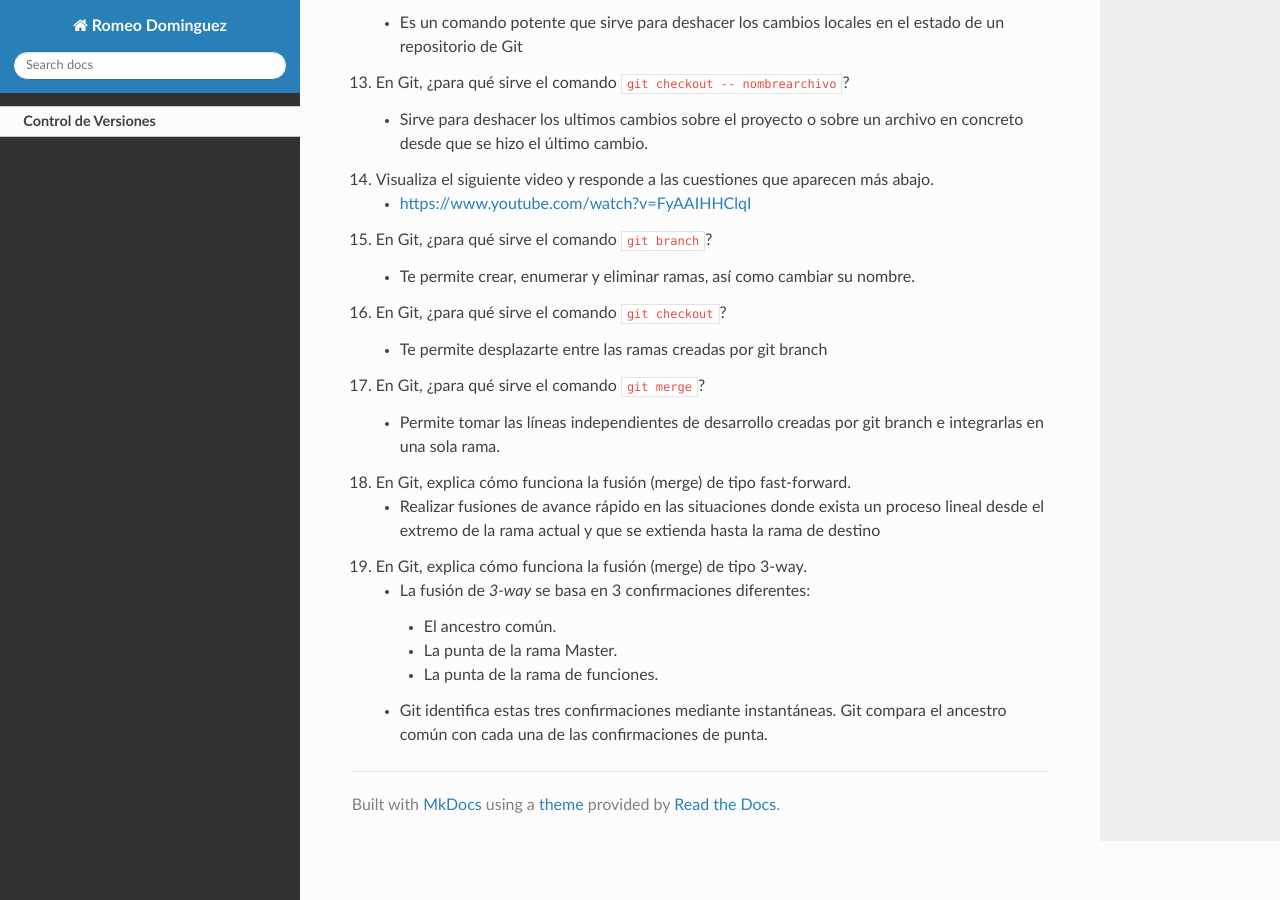
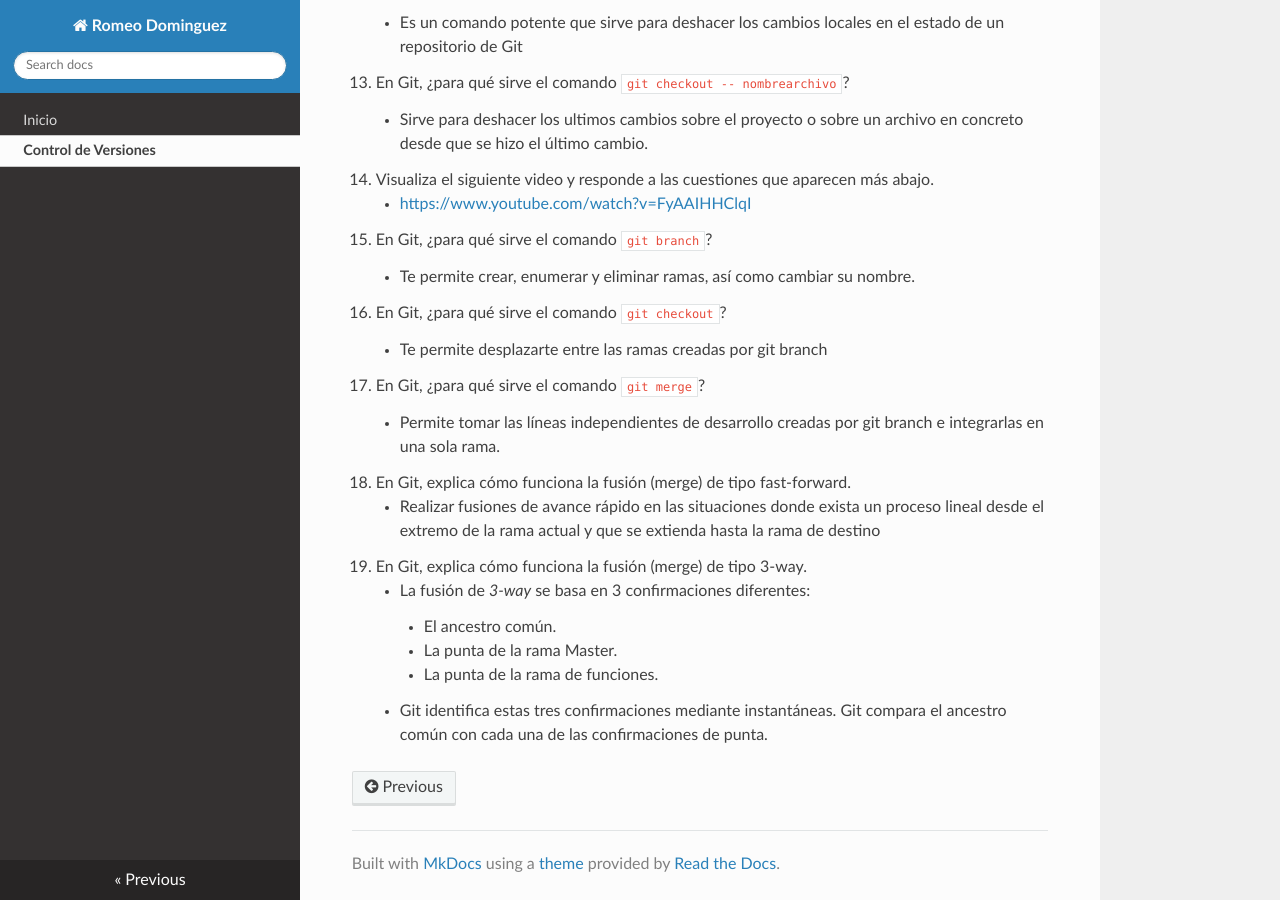
Before and after one commit to RomeoDb17/Web, an MkDocs documentation site: the page built from docs/control_de_versiones.md, in a window 1280 px wide and 900 px high, scrolled down 1044 px. Built offline with MkDocs 1.6.1, drawn with Linux system fonts in a browser that asks for light colours; nearby versions of some CDN libraries; part of the change alters nothing that is shown.

Commit message:
Update mkdocs.yml

```diff
--- a/mkdocs.yml
+++ b/mkdocs.yml
@@ -1,4 +1,6 @@
 site_name: Romeo Dominguez
+site_url: https://romeodb17.github.io/Web/
 theme: readthedocs
 nav:
+  - Inicio: index.md
   - Control de Versiones: control_de_versiones.md
```
